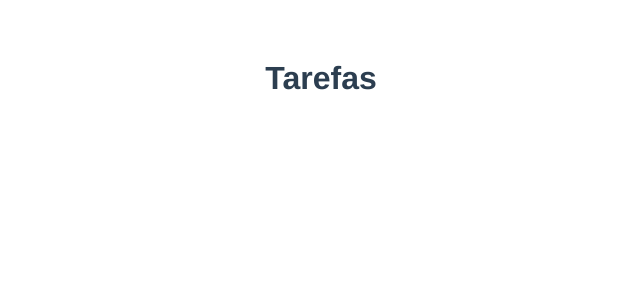
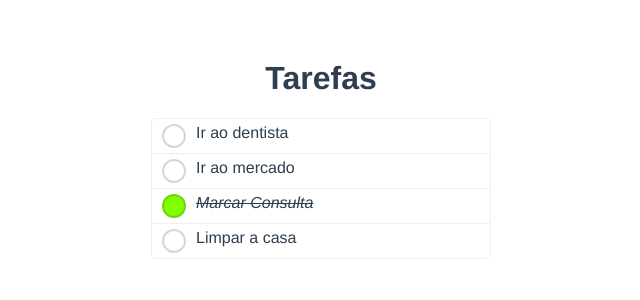
Before and after one commit to geansaturno/projeto-vue-todo, a Vue app: page / in a window 1280 px wide. Shown: the top 300 px of the page, without its empty margins (319-959 px from the left). Built offline with nearby package versions, Linux system fonts and the light colour scheme.

Commit message:
Componente lista de Task

```diff
--- a/src/App.vue
+++ b/src/App.vue
@@ -1,16 +1,31 @@
 <template>
   <div id="app">
     <todo-title :text="'Tarefas'"/>
+    <task-list :tasks="tasks"/>
   </div>
 </template>
 
 <script>
 import TodoTitle from '@/components/TodoTitle.vue';
+import TaskList from '@/components/TaskList.vue';
+
+import Task from '@/models/Task.model';
 
 export default {
   name: 'App',
   components: {
     TodoTitle,
+    TaskList,
+  },
+  data() {
+    return {
+      tasks: [
+        new Task('Ir ao dentista'),
+        new Task('Ir ao mercado'),
+        new Task('Marcar Consulta', true),
+        new Task('Limpar a casa'),
+      ],
+    };
   },
 };
 </script>
--- a/src/components/Task.vue
+++ b/src/components/Task.vue
@@ -24,6 +24,7 @@ export default {
 .task {
   padding: 5px 10px;
   border: 1px solid #efefef;
+  border-bottom: none;
   display: flex;
 
   &-status {
--- /dev/null
+++ b/src/components/TaskList.vue
@@ -0,0 +1,53 @@
+
+<template>
+    <ul class="task-list">
+      <li class="task-list-item" v-for="(task, index) in tasks" v-bind:key="task.id">
+        <task :name="task.name" :done="task.done" @statusChange="toggleTaskStatus(index)"/>
+      </li>
+    </ul>
+</template>
+
+<script>
+import Task from '@/components/Task.vue';
+
+export default {
+  props: {
+    tasks: {
+      type: Array,
+      required: true,
+    },
+  },
+  methods: {
+    toggleTaskStatus(taskIndex) {
+      this.tasks[taskIndex].done = !this.tasks[taskIndex].done;
+    },
+  },
+  components: {
+    Task,
+  },
+};
+</script>
+
+<style lang="scss">
+  .task {
+    &-list {
+      list-style: none;
+      padding: 0;
+      max-width: 340px;
+      margin: 0 auto;
+      &-item {
+        &:first-child .task{
+          border-top-left-radius: 5px;
+          border-top-right-radius: 5px;
+        }
+
+        &:last-child .task{
+          border-bottom-left-radius: 5px;
+          border-bottom-right-radius: 5px;
+          border-bottom: 1px solid #efeefe
+        }
+      }
+    }
+  }
+
+</style>
```
Also changed, not shown: 2 other files (tests, documents, lock files or other folders).
